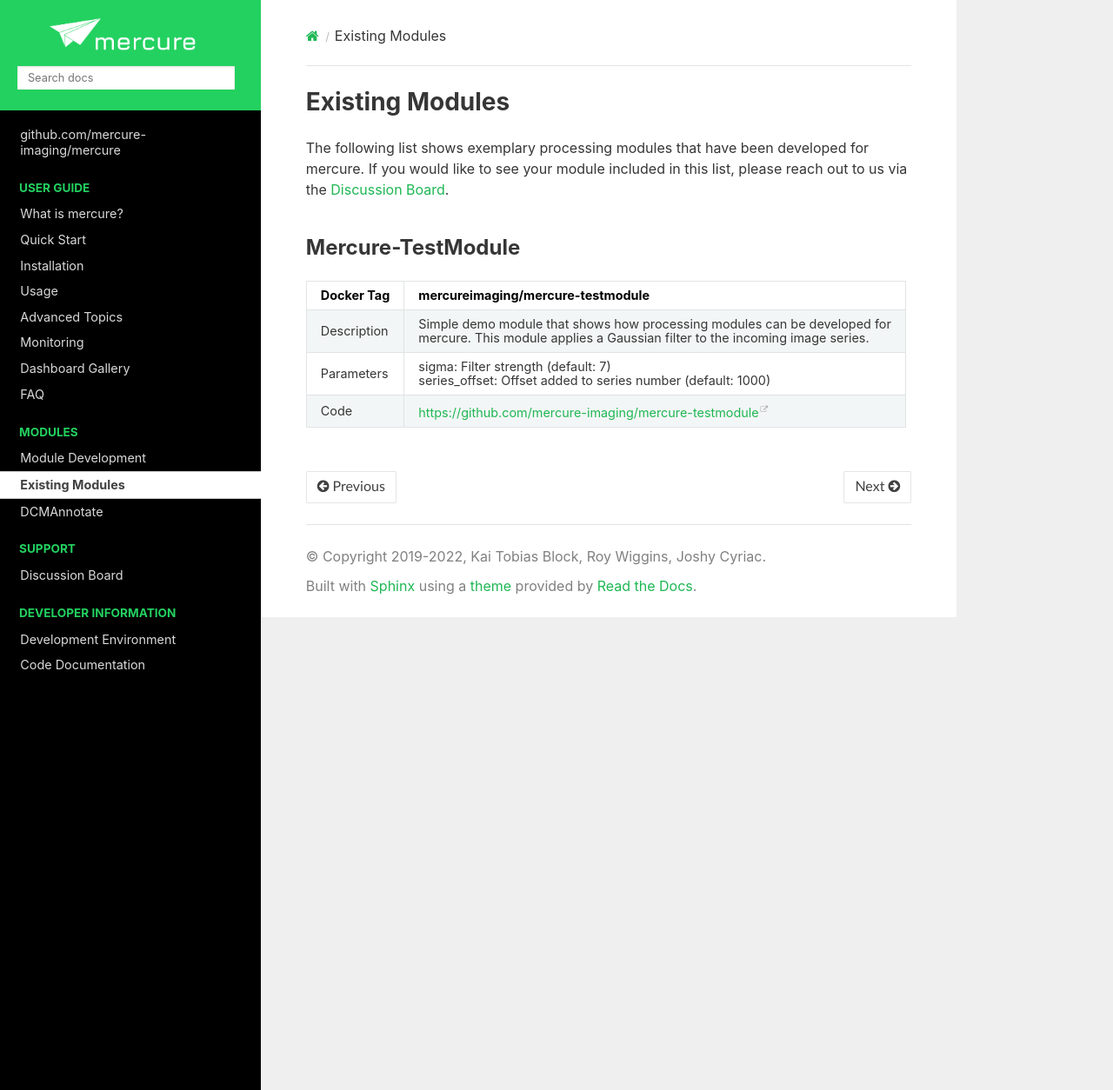
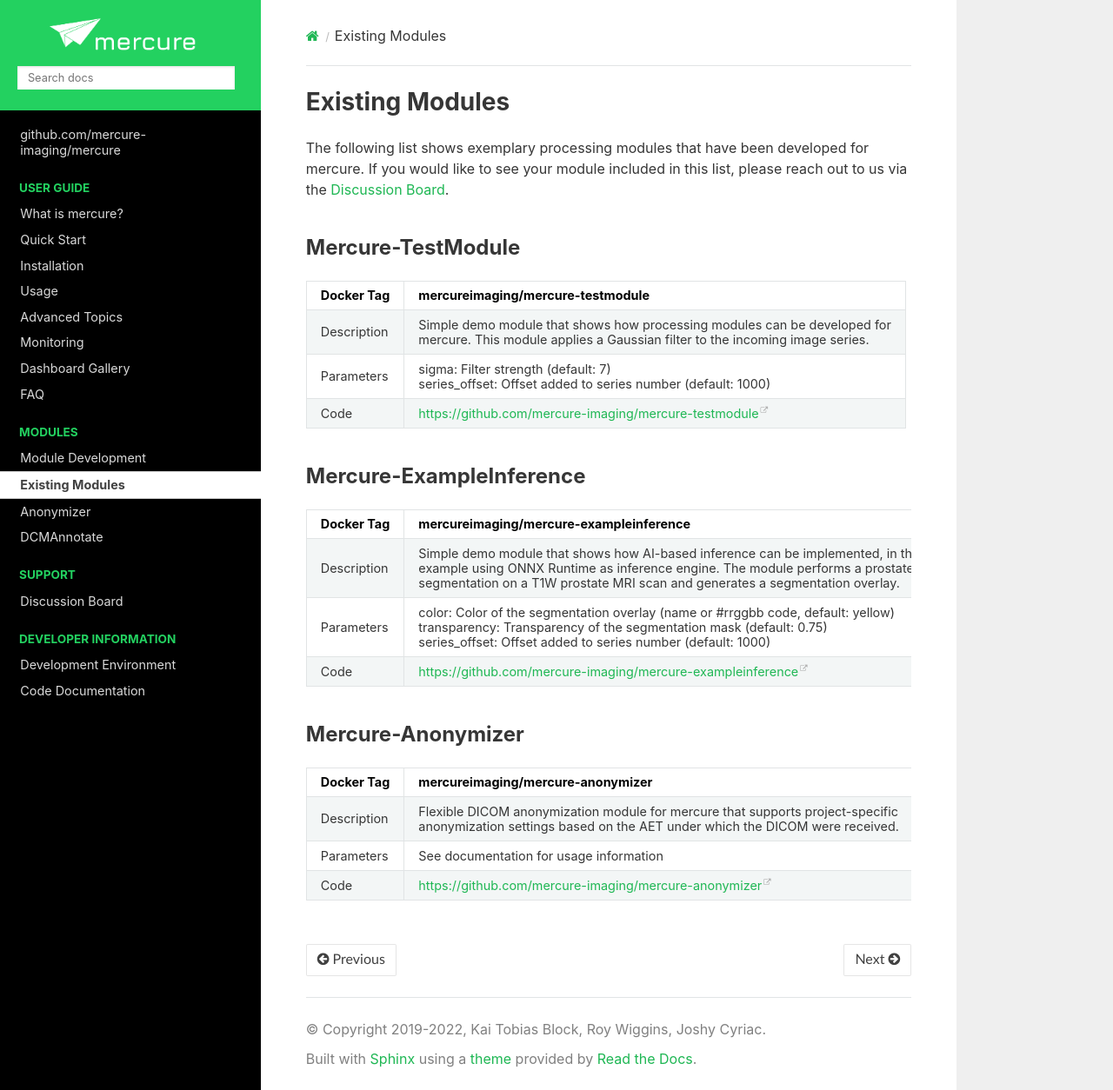
Before and after one commit to mercure-imaging/mercure, a Sphinx documentation site: the page built from docs/module_list.rst, in a window 1280 px wide and 1254 px high. Shown: the whole window at 87% size. Built offline with Sphinx 7.4.7 and the Read the Docs theme 2.0.0, drawn with Linux system fonts in a browser that asks for light colours.

Commit message:
Updated documentation

```diff
--- a/docs/_static/custom.css
+++ b/docs/_static/custom.css
@@ -189,3 +189,7 @@
 .gitter-open-chat-button, .gitter-open-chat-button:visited, .gitter-open-chat-button:hover {
     background-color: hsl(141, 71%, 42%);
 }
+
+html.writer-html5 .rst-content table.docutils td>p {
+    line-height: unset;
+}
--- a/docs/index.rst
+++ b/docs/index.rst
@@ -41,6 +41,7 @@
 
    modules
    module_list
+   anonymizer
    dcmannotate
 
 .. toctree::
--- a/docs/module_list.rst
+++ b/docs/module_list.rst
@@ -19,3 +19,41 @@
 +---------------+------------------------------------------------------------------------------------+
 | Code          | https://github.com/mercure-imaging/mercure-testmodule                              |
 +---------------+------------------------------------------------------------------------------------+
+
+
+Mercure-ExampleInference
+------------------------
+
++---------------+------------------------------------------------------------------------------------+
+| Docker Tag    | mercureimaging/mercure-exampleinference                                            |
++===============+====================================================================================+
+| Description   | Simple demo module that shows how AI-based inference can be implemented, in this   |
+|               |                                                                                    |
+|               | example using ONNX Runtime as inference engine. The module performs a prostate     |
+|               |                                                                                    |
+|               | segmentation on a T1W prostate MRI scan and generates a segmentation overlay.      |
++---------------+------------------------------------------------------------------------------------+
+| Parameters    | color: Color of the segmentation overlay (name or #rrggbb code, default: yellow)   |
+|               |                                                                                    |
+|               | transparency: Transparency of the segmentation mask (default: 0.75)                |
+|               |                                                                                    |
+|               | series_offset: Offset added to series number (default: 1000)                       |
++---------------+------------------------------------------------------------------------------------+
+| Code          | https://github.com/mercure-imaging/mercure-exampleinference                        |
++---------------+------------------------------------------------------------------------------------+
+
+
+Mercure-Anonymizer
+------------------
+
++---------------+------------------------------------------------------------------------------------+
+| Docker Tag    | mercureimaging/mercure-anonymizer                                                  |
++===============+====================================================================================+
+| Description   | Flexible DICOM anonymization module for mercure that supports project-specific     |
+|               |                                                                                    |
+|               | anonymization settings based on the AET under which the DICOM were received.       |
++---------------+------------------------------------------------------------------------------------+
+| Parameters    | See documentation for usage information                                            |
++---------------+------------------------------------------------------------------------------------+
+| Code          | https://github.com/mercure-imaging/mercure-anonymizer                              |
++---------------+------------------------------------------------------------------------------------+
```
Also changed, not shown: docs/anonymizer.rst (added, +184 -0 lines).
